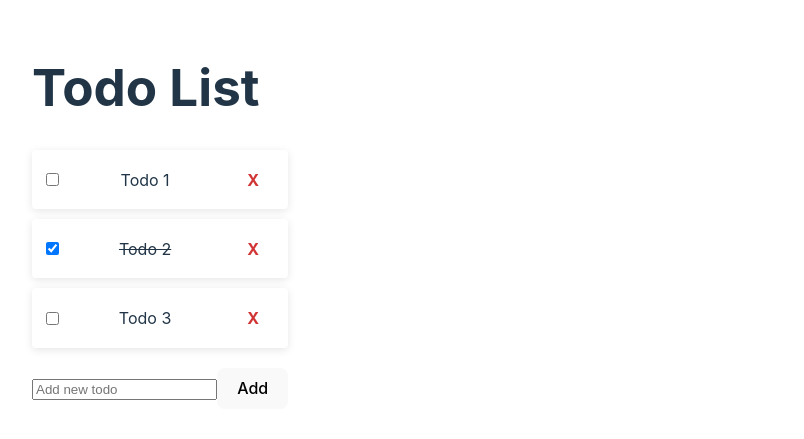
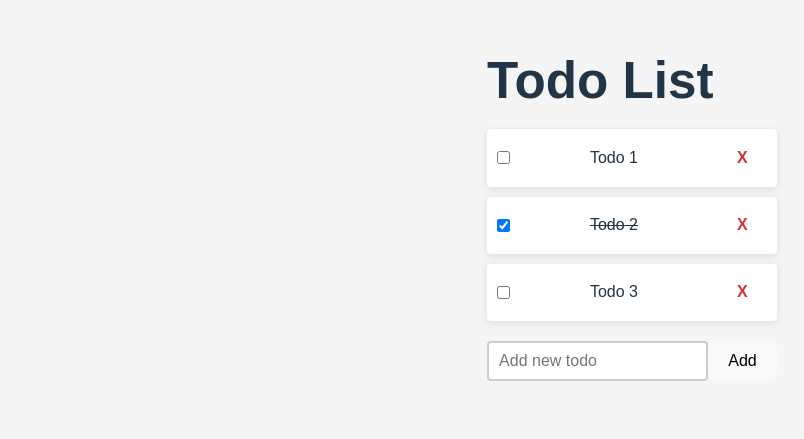
Before and after one commit to theborgh/todo, a React (Vite) app: page / in a window 1280 px wide. Shown: the part 183-622 px from the top of the page, without its empty margins (8-812 px from the left). Built offline with nearby package versions, Linux system fonts and the light colour scheme.

Commit message:
add styling

```diff
--- a/src/App.tsx
+++ b/src/App.tsx
@@ -1,6 +1,6 @@
 import { useState } from "react";
+import { Todo } from "./Todo";
 import "./style.css";
-import { Todo } from "./Todo";
 
 type TodoItem = {
   id: number;
@@ -44,6 +44,7 @@ const App = () => {
   };
 
   return (
+    <div className="App">
       <div className="container">
         <h1>Todo List</h1>
         <ul className="todo-list">
@@ -79,6 +80,7 @@ const App = () => {
           </form>
         </div>
       </div>
+    </div>
   );
 };
 
--- a/src/Todo.tsx
+++ b/src/Todo.tsx
@@ -1,11 +1,10 @@
-import React from "react";
-
 type Props = {
   todo: {
     id: number;
     text: string;
     completed: boolean;
   };
+
   toggleCompleted: (id: number) => void;
   deleteTodo: (id: number) => void;
 };
--- a/src/style.css
+++ b/src/style.css
@@ -1,7 +1,23 @@
+* {
+  box-sizing: border-box;
+  margin: 0;
+  padding: 0;
+  font-family: sans-serif;
+}
+
+.App {
+  display: flex;
+  align-items: center;
+  justify-content: center;
+  width: 100vw;
+  height: 100vh;
+  background-color: #f5f5f5;
+}
+
 .container {
-  max-width: 600px;
-  margin: 0 auto;
-  padding: 40px;
+  display: flex;
+  flex-direction: column;
+  justify-content: center;
 }
 
 .todo-list {
@@ -19,6 +35,21 @@
   border-radius: 4px;
   box-shadow: 0 2px 8px rgba(0, 0, 0, 0.1);
   margin-bottom: 10px;
+}
+
+.form__input {
+  height: 40px;
+  border: 2px solid #ccc;
+  border-radius: 4px;
+  padding-left: 10px;
+  font-size: 16px;
+  outline: none;
+
+  transition: all 0.3s ease-in-out;
+  &:focus {
+    border-color: #0077ff;
+    height: 50px;
+  }
 }
 
 .todo-item:last-child {
```
Lines whose indentation alone changed are shown as unchanged.
